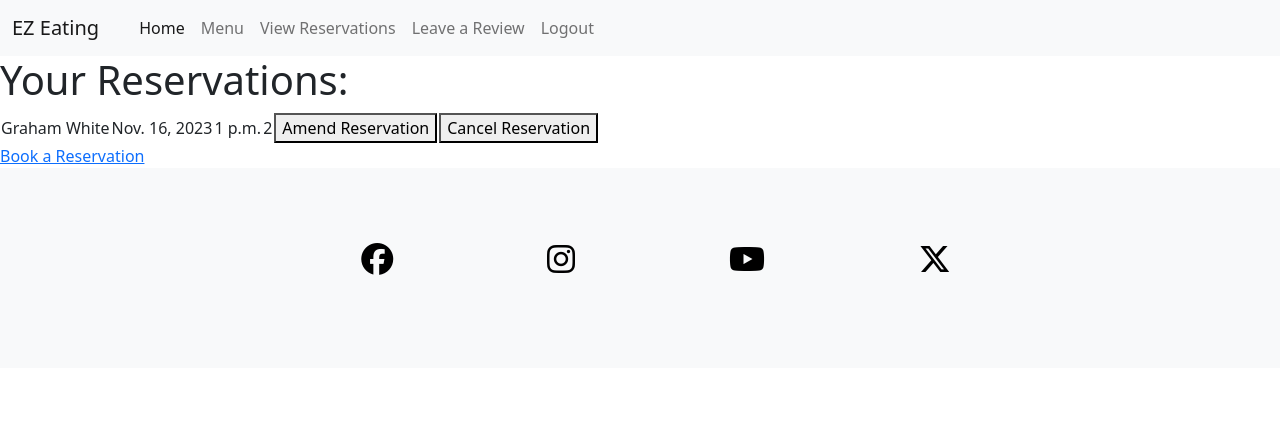
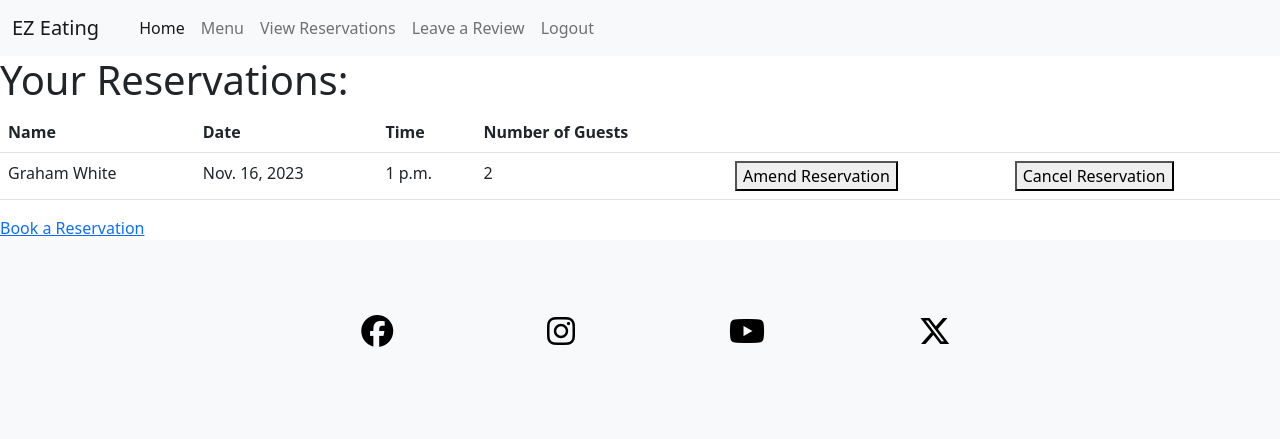
Before and after one commit to GreyWhite994/ez-eating, a Django app: page /booking in a window 1280 px wide. Shown: the top 439 px of the page. Run offline with Django 3.2, Linux system fonts and the light colour scheme; a user stored in the database is signed in; data comes from the database, SQL or seed files in the repository; both versions use the stored data as it was after the commit; some libraries are stand-ins or nearby versions.

Commit message:
Reservation table on booking_list.html styled using bootstrap classes

```diff
--- a/booking/templates/booking_list.html
+++ b/booking/templates/booking_list.html
@@ -3,9 +3,17 @@
 {% block content %}
 
     <h1>Your Reservations:</h1>
-        <table>
+        <table class="table">
         {% for reservation in reservations %}
             {% if reservation.user == request.user %}
+                <tr>
+                    <th>Name</th>
+                    <th>Date</th>
+                    <th>Time</th>
+                    <th>Number of Guests</th>
+                    <th></th>
+                    <th></th>
+                </tr>
                 <tr>
                     <td>{{ reservation.name }}</td>
                     <td>{{ reservation.date }}</td>
```
Also changed, not shown: db.sqlite3.
